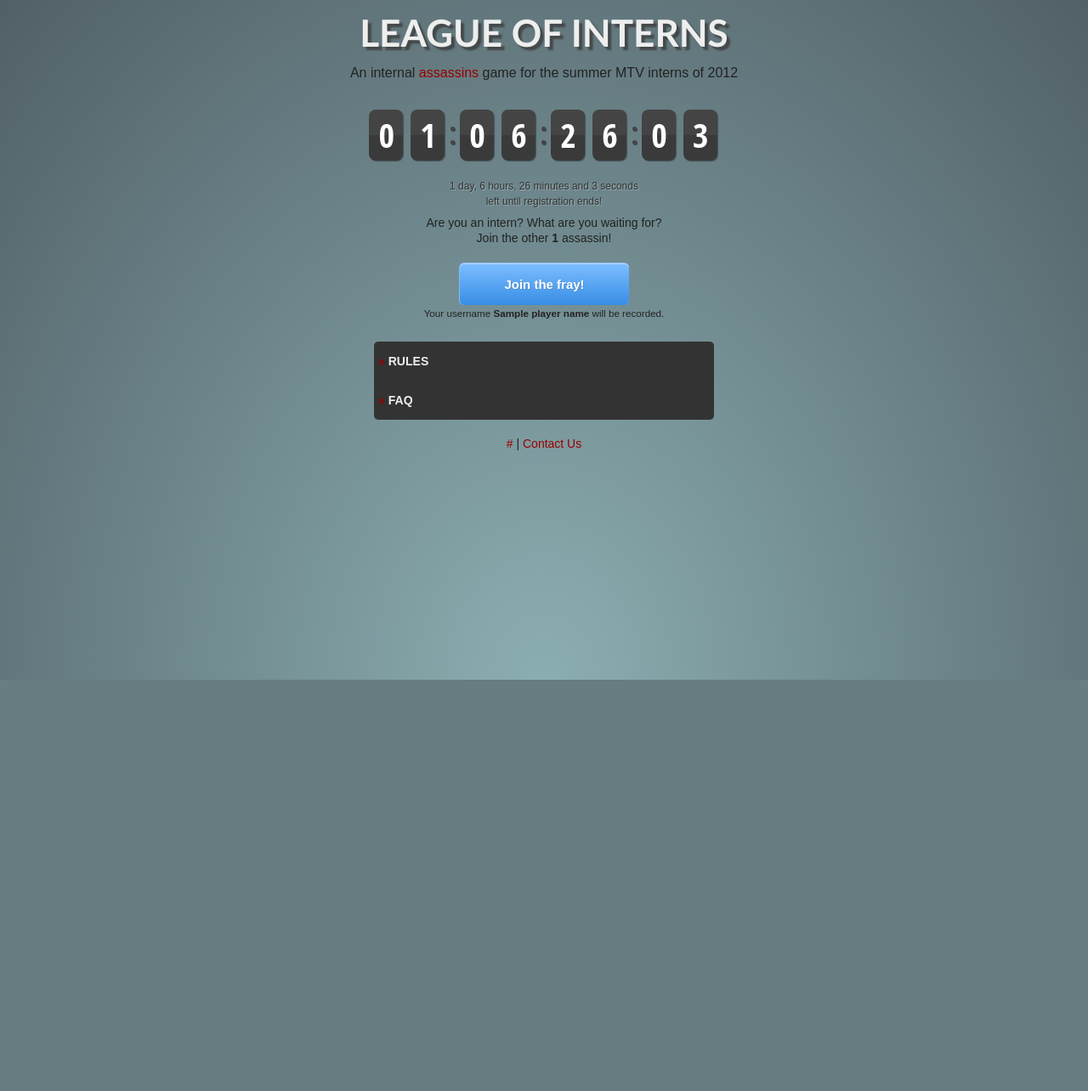
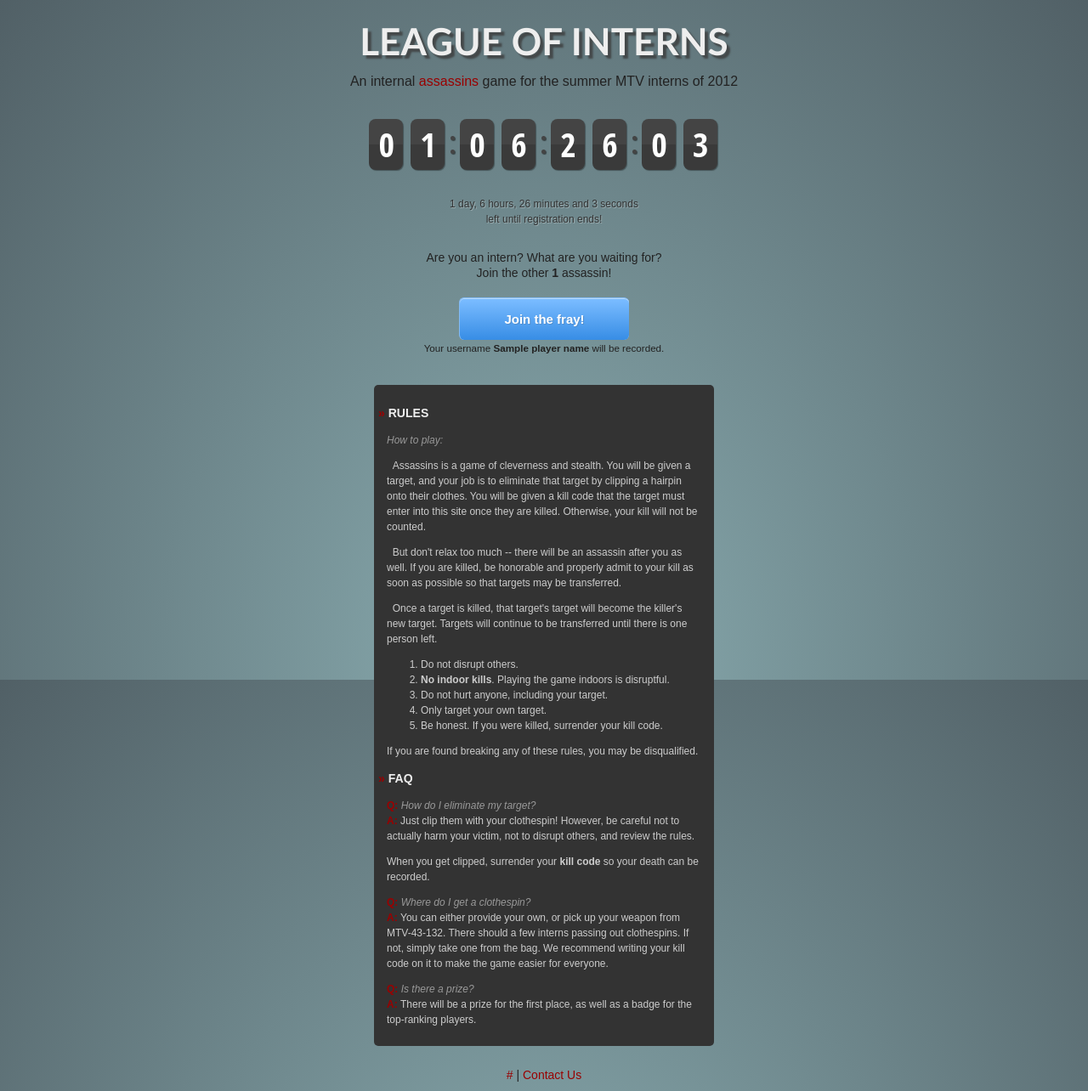
Before and after one commit to billycao/League-of-Shadows, a Django app: template templates/index.html in a window 1280 px wide. Shown: the whole page at 85% size. Before the commit the page ends 800 px from the top, so only its background shows below. Run offline with Django 3.2, Linux system fonts and the light colour scheme; the template is opened without the code that fills it: most values are stand-ins (such as "Sample title", 1, 10 or a date in 2020).

Commit message:
Some small UI fixes

```diff
--- a/assets/stylesheets/main.css
+++ b/assets/stylesheets/main.css
@@ -86,6 +86,11 @@
     text-align: center;
 }
 
+div#wrapper div {
+    padding-top: 10px;
+    padding-bottom: 10px;
+}
+
 div#header {
     width: inherit;
     height: 150px;
@@ -112,11 +117,16 @@
     color: #999;
 }
 
-#column_wrapper li {
+#wrapper #column_wrapper li {
     padding: 0;
 }
 
-.column_title {
+#wrapper #column_wrapper div {
+    padding-top: 0;
+    padding-bottom: 0;
+}
+
+#wrapper #column_wrapper .column_title {
     color: #eee;
     cursor: pointer;
     display: table-cell;
@@ -136,8 +146,8 @@
 }
 
 .column {
-    height: 0;
-    display: none;
+    /* height: 0; */
+    /* display: none; */
     overflow: auto;
     padding: 5px 15px;
 }
--- a/templates/index.html
+++ b/templates/index.html
@@ -111,10 +111,10 @@
         <p>&nbsp;&nbsp;Once a target is killed, that target's target will become the killer's new target. Targets will continue to be transferred until there is one person left.</p>
         <ol>
             <li>Do not disrupt others.</li>
-            <li>No indoor kills. Playing the game indoors is disruptful.</li>
+            <li><strong>No indoor kills</strong>. Playing the game indoors is disruptful.</li>
             <li>Do not hurt anyone, including your target.</li>
             <li>Only target your own target.</li>
-            <li>Be honest. If you were killed, admit it.</li>
+            <li>Be honest. If you were killed, surrender your kill code.</li>
         </ol>
 
         If you are found breaking any of these rules, you may be disqualified.
@@ -122,7 +122,8 @@
     <div onclick="selectColumn('faq')"><div class="column_title"><h3><b>&raquo;</b> FAQ</h3></div></div>
     <div id="faq" class="column">
         <b>Q: </b><i>How do I eliminate my target?</i><br />
-        <b>A: </b>Just clip them with your clothespin! However, be careful not to actually harm your victim, not to disrupt others, and review the rules.
+        <b>A: </b>Just clip them with your clothespin! However, be careful not to actually harm your victim, not to disrupt others, and review the rules.<br />
+	<p>When you get clipped, surrender your <strong>kill code</strong> so your death can be recorded.
         </p>
         <p>
         <b>Q: </b><i>Where do I get a clothespin?</i><br />
```
